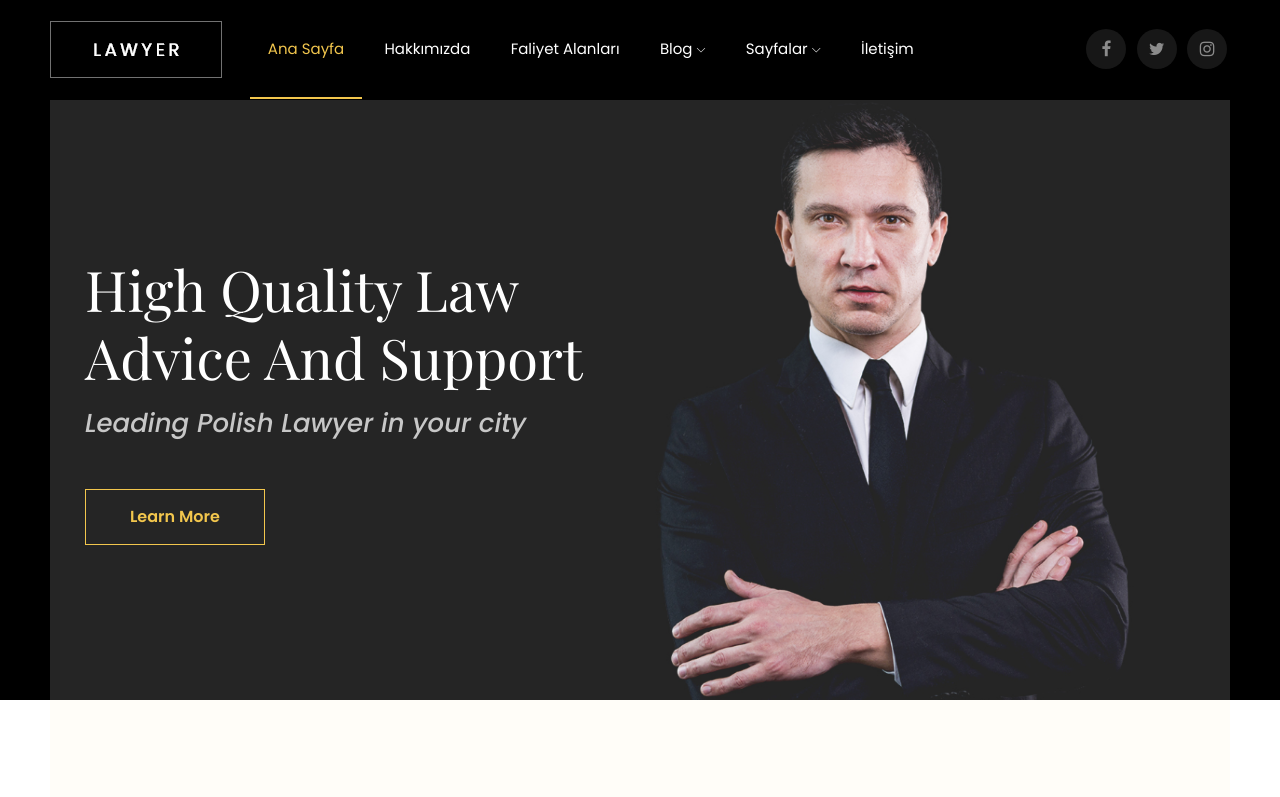
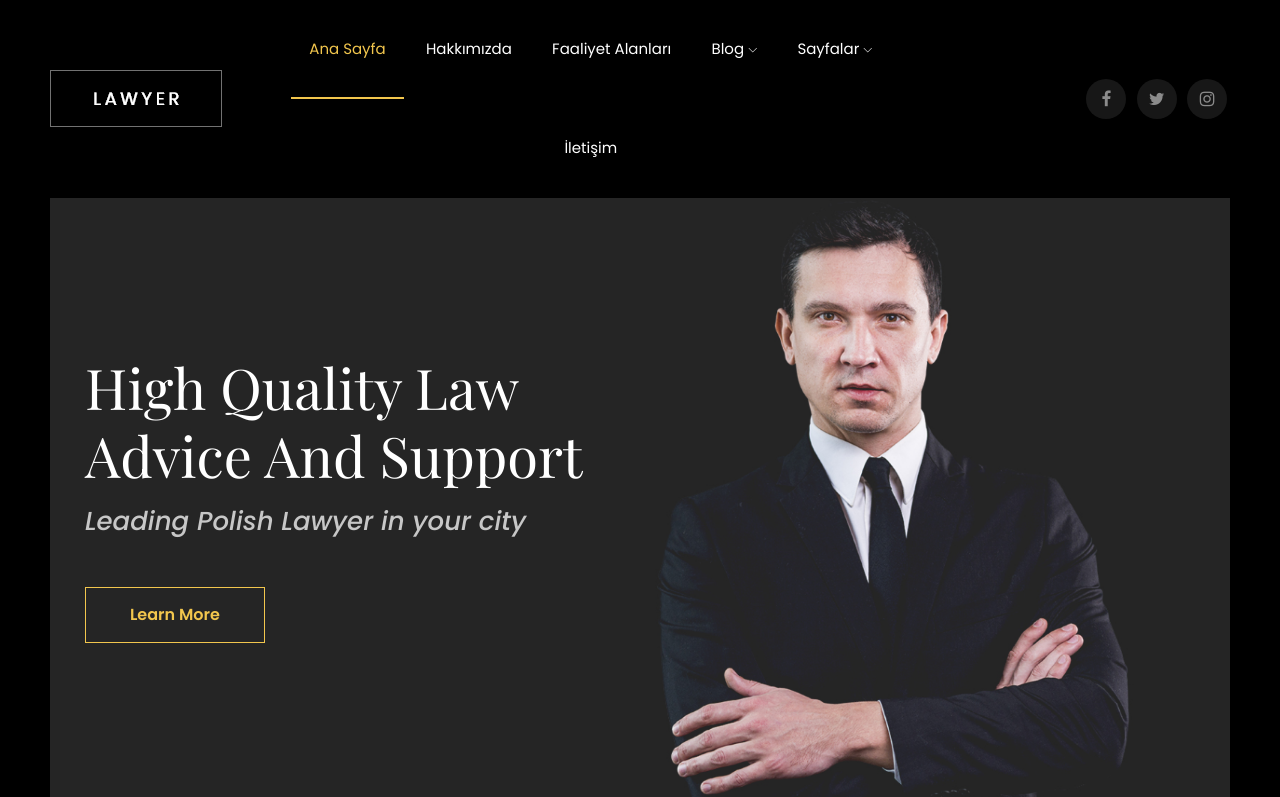
Before and after one commit to sametatabasch/Web-Projesi-Avukat, a PHP site: page / in a window 1280 px wide. Shown: the top 797 px of the page. Run offline with PHP 8.4, Linux system fonts and the light colour scheme; some web fonts are replaced.

Commit message:
menü düzenlendi

```diff
--- a/tema/header.php
+++ b/tema/header.php
@@ -16,7 +16,7 @@
                                     <ul id="navigation">
                                         <li><a class="active" href="/">Ana Sayfa</a></li>
                                         <li><a href="/?sayfa=hakkimda">Hakkımızda</a></li>
-                                        <li><a href="/?sayfa=faliyet_alalari">Faliyet Alanları</a></li>
+                                        <li><a href="/?sayfa=faaliyet_alanlari">Faaliyet Alanları</a></li>
                                         <li><a href="#">blog <i class="ti-angle-down"></i></a>
                                             <ul class="submenu">
                                                 <li><a href="blog.html">Yazılarımız</a></li>
```
